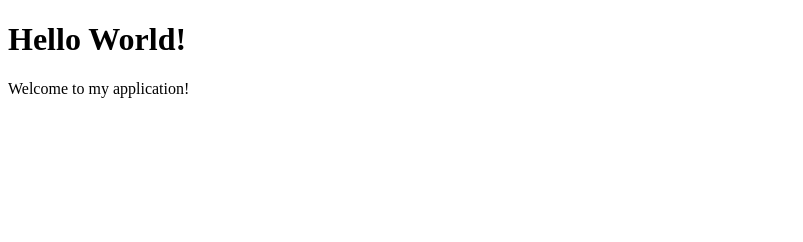
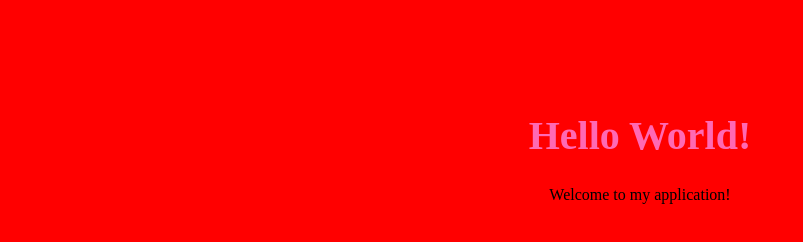
Before and after one commit to nomvulankambule/DevOpswebapp, a plain HTML site: page index.html in a window 1280 px wide. Shown: the whole page, without its empty margins (0-803 px from the left). Drawn offline with Linux system fonts and the light colour scheme.

Commit message:
change is good

```diff
--- a/index.html
+++ b/index.html
@@ -4,6 +4,7 @@
     <meta charset="UTF-8">
     <meta name="viewport" content="width=device-width, initial-scale=1.0">
     <meta http-equiv="X-UA-Compatible" content="ie=edge">
+    <link rel="stylesheet" href="style.css">
     <title>Hello World</title>
 </head>
 <body>
--- a/style.css
+++ b/style.css
@@ -1,3 +1,14 @@
 body{
     background-color: red;
+    margin-top:7em;
+    text-align: center;
 }
+
+
+
+
+    h1{
+        font-size: 40px;
+        color: hotpink;
+
+    }
```
